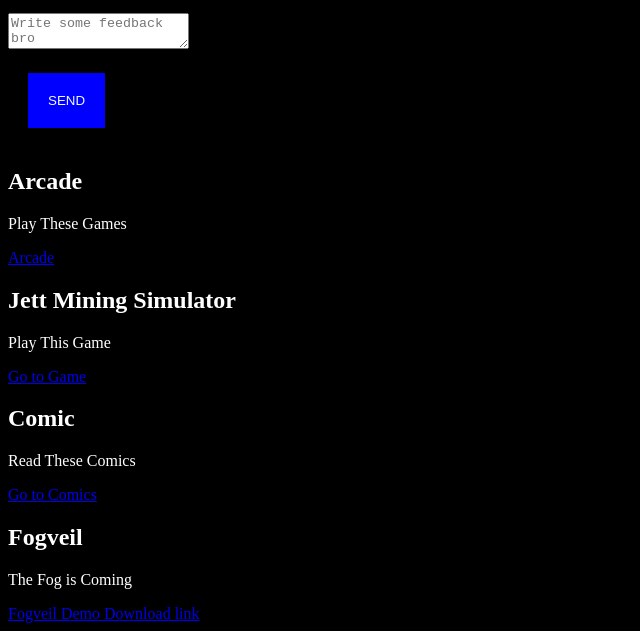
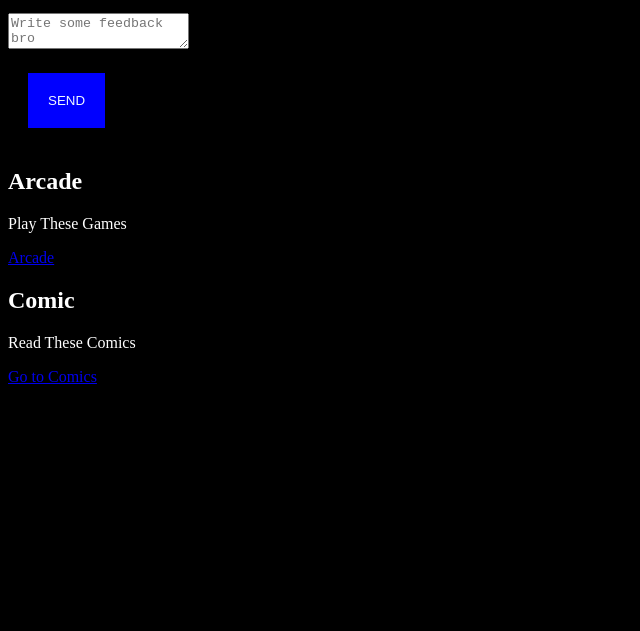
Before and after one commit to WorKSimi/WorKSimi.github.io, a plain HTML site: page index.html in a window 1280 px wide. Shown: the part 313-944 px from the top of the page, without its empty margins (0-640 px from the left). After the commit the page ends 800 px from the top, so only its background shows below. Drawn offline with Linux system fonts and the light colour scheme.

```diff
--- a/index.html
+++ b/index.html
@@ -42,21 +42,9 @@
     </body>
 
     <body>
-    <h2>Jett Mining Simulator</h2>
-    <p>Play This Game</p>
-    <a href="unitygame/">Go to Game</a>
-    </body>
-
-    <body>
     <h2>Comic</h2>
     <p>Read These Comics</p>
     <a href="comic.html">Go to Comics</a>
     </body>
 
-    <body>
-    <h2>Fogveil</h2>
-    <p>The Fog is Coming</p>
-    <a href="fogveil/Fogveil.exe" download>Fogveil Demo Download link</a>
-    </body>
-
 </html>
```
Also changed, not shown: about.html (+1 -1 lines), comic.html (+1 -1 lines).
